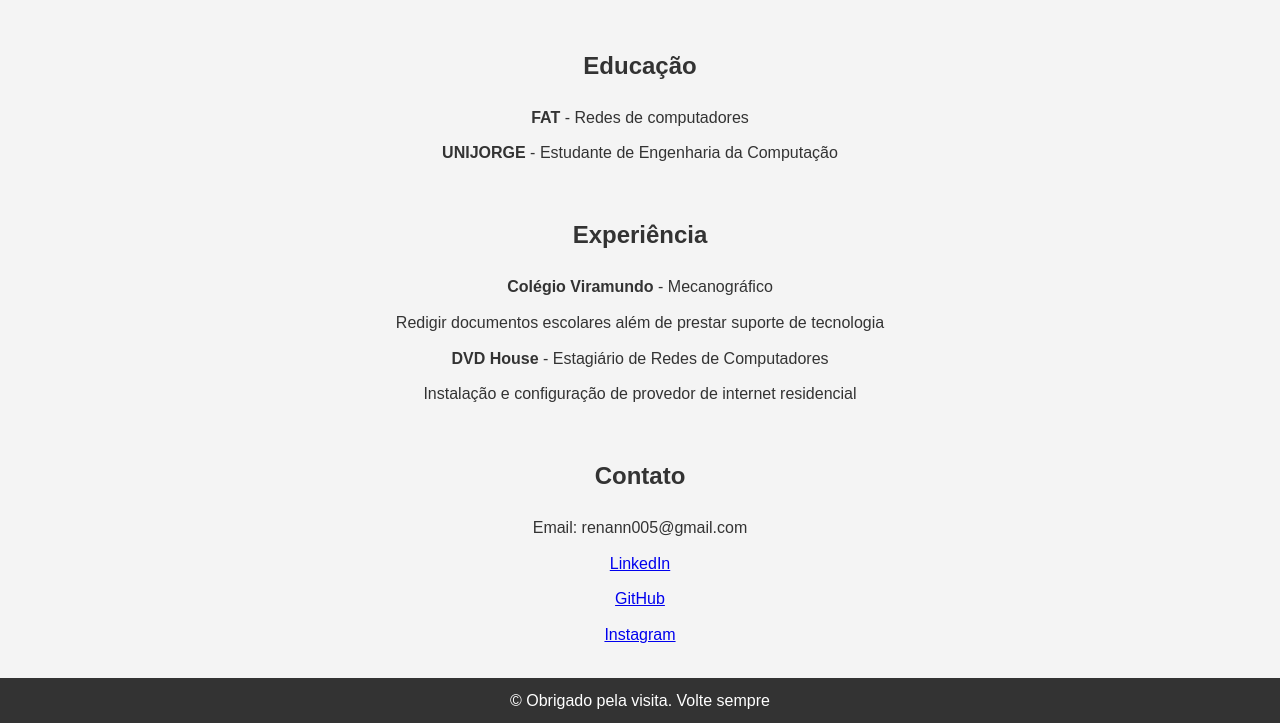
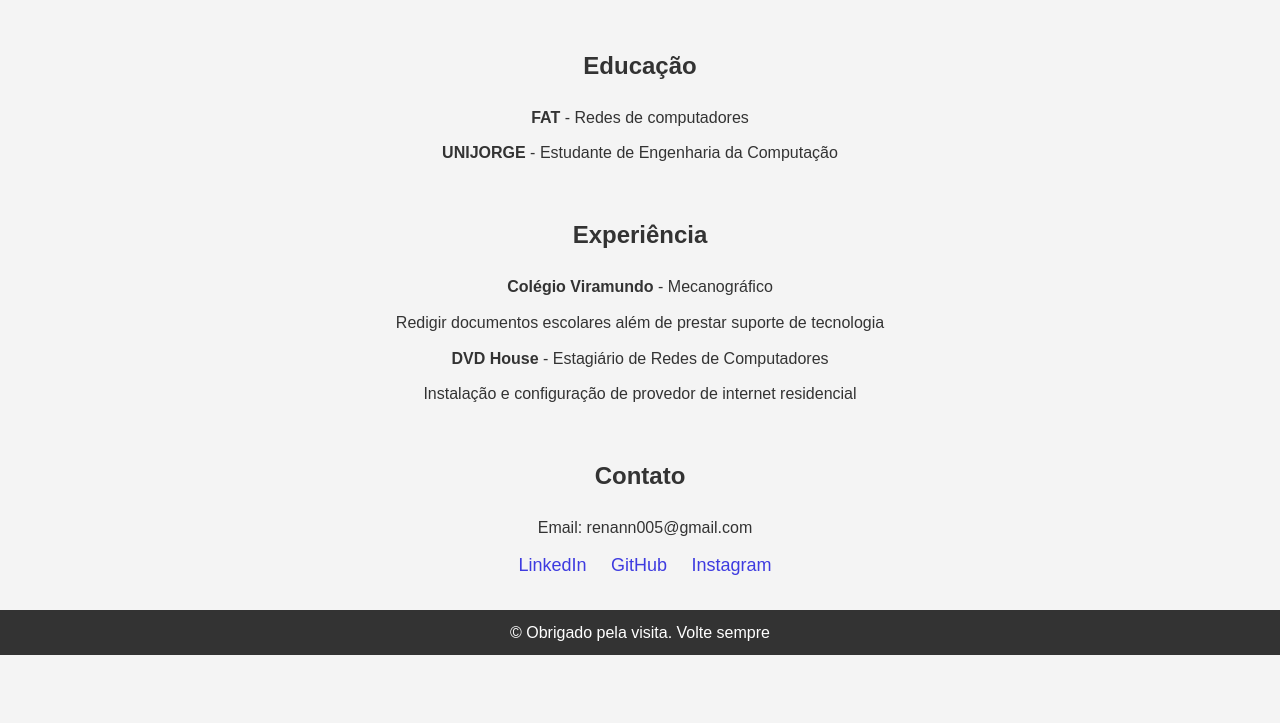
Before and after one commit to renansbernardo/port, a plain HTML site: page portifolio.html in a window 1280 px wide. Shown: the part 1033-1756 px from the top of the page. After the commit the page ends 1688 px from the top, so only its background shows below. Drawn offline with Linux system fonts and the light colour scheme.

Commit message:
ajuste contato

```diff
--- a/portifolio.html
+++ b/portifolio.html
@@ -93,10 +93,14 @@
     <section id="contato" class="section">
         <div class="container">
             <h2>Contato</h2>
-            <p>Email: renann005@gmail.com</p>
-            <p><a href="https://www.linkedin.com/in/renansbernardo" target="_blank">LinkedIn</a></p>
-            <p><a href="https://github.com/renansbernardo" target="_blank">GitHub</a></p>
-            <p><a href="https://www.instagram.com/renansbernard" target="_blank">Instagram</a></p>
+
+            <nav>
+                <ul>
+            <li>Email: renann005@gmail.com</p>
+            <li><a href="https://www.linkedin.com/in/renansbernardo" target="_blank">LinkedIn</a></li>
+            <li><a href="https://github.com/renansbernardo" target="_blank">GitHub</a></li>
+            <li><a href="https://www.instagram.com/renansbernard" target="_blank">Instagram</a></li>
+            </nav>
         </div>
     </section>
 
--- a/styles.css
+++ b/styles.css
@@ -56,7 +56,7 @@ nav ul li {
 }
 
 nav ul li a {
-    color: #fff;
+    color: #3e3be0;
     text-decoration: none;
     font-size: 18px;
 }
```
